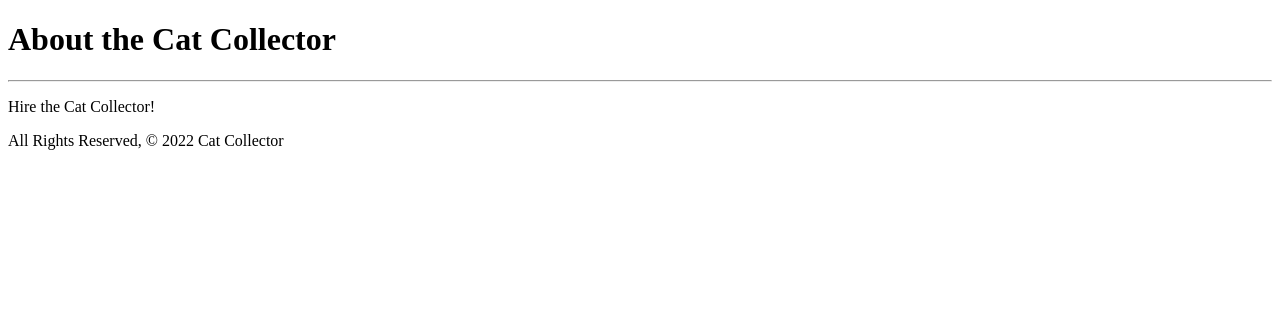
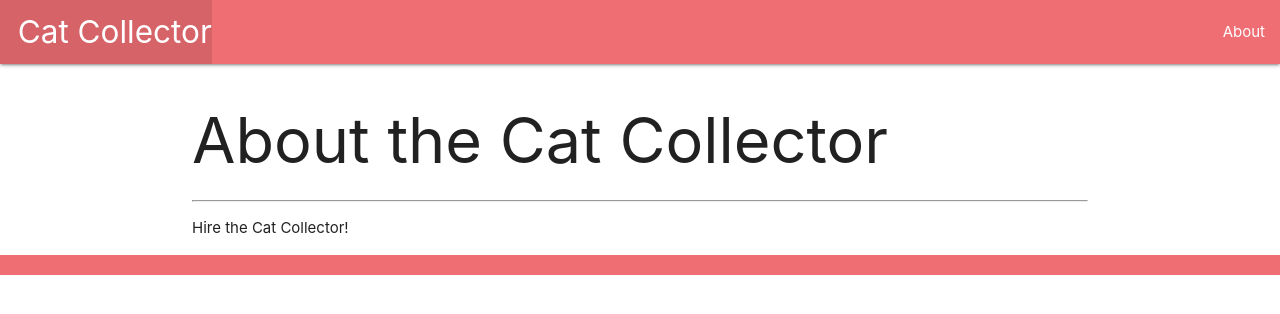
Before and after one commit to DaveTheWay1/mastering_python, a Django app: page /about/ in a window 1280 px wide. Shown: the top 314 px of the page. Run offline with Django 4.2, Linux system fonts and the light colour scheme.

Commit message:
create the base template for template inheritance and extend the base templatet to the about template

```diff
--- a/django/catcollector_project_folder/catcollector/main_app/templates/about.html
+++ b/django/catcollector_project_folder/catcollector/main_app/templates/about.html
@@ -6,9 +6,11 @@
     <title>About</title>
 </head>
 <body>
-    <h1>About the Cat Collector</h1>
-    <hr>
-    <p>Hire the Cat Collector!</p>
-    <footer>All Rights Reserved, &copy; 2022 Cat Collector</footer>
+    {% extends 'base.html' %}
+    {% block content %}
+        <h1>About the Cat Collector</h1>
+        <hr>
+        <p>Hire the Cat Collector!</p>
+    {% endblock %}
 </body>
 </html>
--- /dev/null
+++ b/django/catcollector_project_folder/catcollector/main_app/templates/base.html
@@ -0,0 +1,34 @@
+<!DOCTYPE html>
+<html lang="en">
+
+<head>
+    <meta charset="UTF-8">
+    <meta name="viewport" content="width=device-width, initial-scale=1.0">
+    <meta http-equiv="X-UA-Compatible" content="ie=edge">
+    <title>Cat Collector</title>
+    <link rel="stylesheet" href="https://cdnjs.cloudflare.com/ajax/libs/materialize/1.0.0/css/materialize.min.css">
+</head>
+
+<body>
+    <header class="navbar-fixed">
+        <nav>
+            <div class="nav-wrapper">
+                <ul>
+                    <li><a href="/" class="left brand-logo">&nbsp;&nbsp;Cat Collector</a></li>
+                </ul>
+                <ul class="right">
+                    <li><a href="/about">About</a></li>
+                </ul>
+            </div>
+        </nav>
+    </header>
+    <main class="container">
+        {% block content %}
+        {% endblock %}
+    </main>
+    <footer class="page-footer">
+        <div class="right">All Rights Reserved, &copy; 2024 Cat Collector &nbsp;</div>
+    </footer>
+</body>
+
+</html>
```
